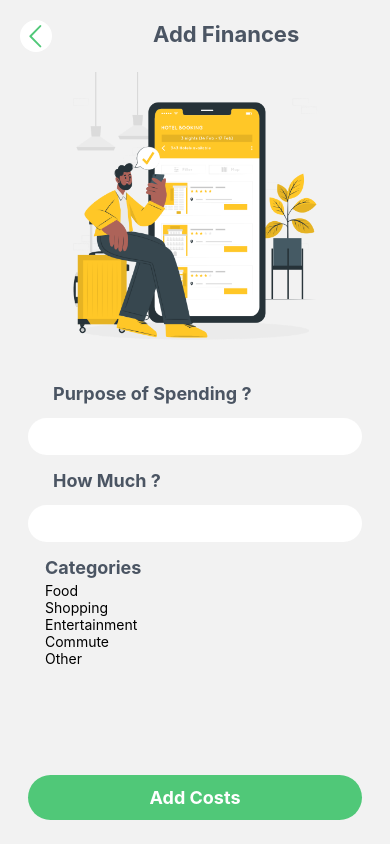
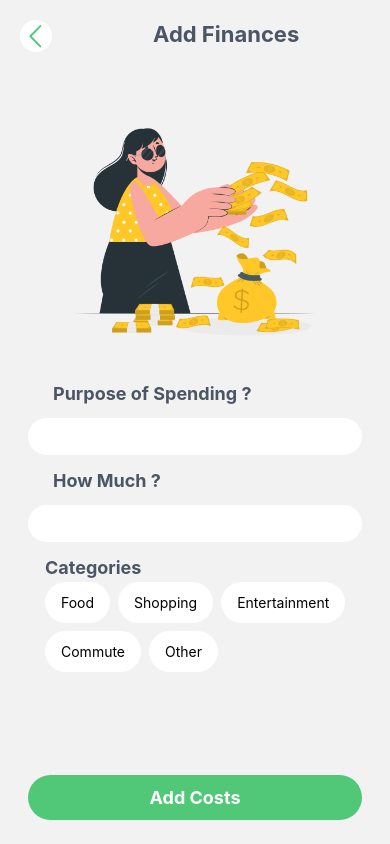
Before and after one commit to Saoa35/MyJornyFinances, a React Native app: screen /AddFinance in a window 390 px wide. Built offline with nearby package versions, Linux system fonts and the light colour scheme.

Commit message:
+ added handleAddFinance func.

```diff
--- a/src/screens/AddFinanceScreen.jsx
+++ b/src/screens/AddFinanceScreen.jsx
@@ -30,6 +30,18 @@ const CategoryTitle = styled.Text`
   color: ${colors.heading};
 `;
 
+const CategoriesWrapper = styled.View`
+  flex-direction: row;
+  flex-wrap: wrap;
+  align-items: center;
+`;
+
+const CategoryType = styled.TouchableOpacity`
+  border-radius: 9999px;
+  padding: 12px 16px;
+  margin: 0 8px 8px 0;
+`;
+
 export const AddFinanceScreen = () => {
   const [title, setTitle] = useState('');
   const [amount, setAmount] = useState('');
@@ -56,7 +68,9 @@ export const AddFinanceScreen = () => {
           <AddTripTitle>Add Finances</AddTripTitle>
 
           <ImageWrapper>
-            <AddTripImage source={require('../assets/images/4.png')} />
+            <AddTripImage
+              source={require('../assets/images/expenseBanner.png')}
+            />
           </ImageWrapper>
 
           <TextInputWrapper>
@@ -71,15 +85,22 @@ export const AddFinanceScreen = () => {
 
           <CategoryesContainer>
             <CategoryTitle>Categories</CategoryTitle>
-            <View>
-              {categories.map(category => {
+            <CategoriesWrapper>
+              {categories.map(categ => {
+                let bgColor = 'white';
+                if (categ.value === category) {
+                  bgColor = 'rgb(187, 247, 208)';
+                }
                 return (
-                  <TouchableOpacity>
-                    <Text>{category.title}</Text>
-                  </TouchableOpacity>
+                  <CategoryType
+                    key={categ.value}
+                    onPress={() => setCategory(categ.value)}
+                    style={{backgroundColor: bgColor}}>
+                    <Text>{categ.title}</Text>
+                  </CategoryType>
                 );
               })}
-            </View>
+            </CategoriesWrapper>
           </CategoryesContainer>
         </AddTripContainer>
 
--- a/src/screens/AddTripScreen.jsx
+++ b/src/screens/AddTripScreen.jsx
@@ -113,7 +113,7 @@ export const AddTripScreen = () => {
             <AddTripImage source={require('../assets/images/4.png')} />
           </ImageWrapper>
           <TextInputWrapper>
-            <DirectionText>Wich Place ?</DirectionText>
+            <DirectionText>Which Place ?</DirectionText>
 
             <InputText value={place} onChangeText={value => setPlace(value)} />
             <DirectionText>Which Country ?</DirectionText>
```
